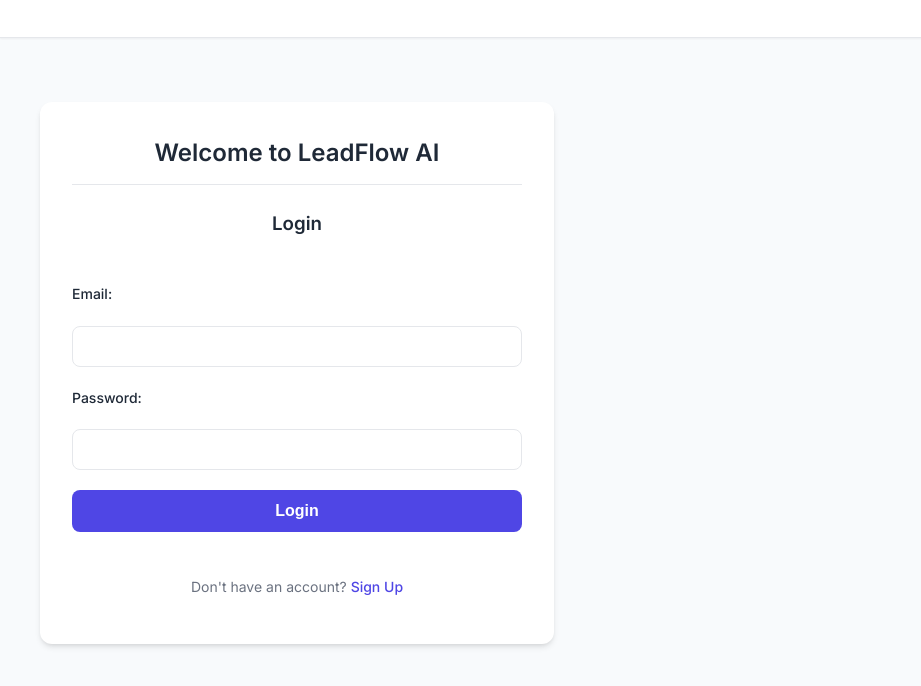
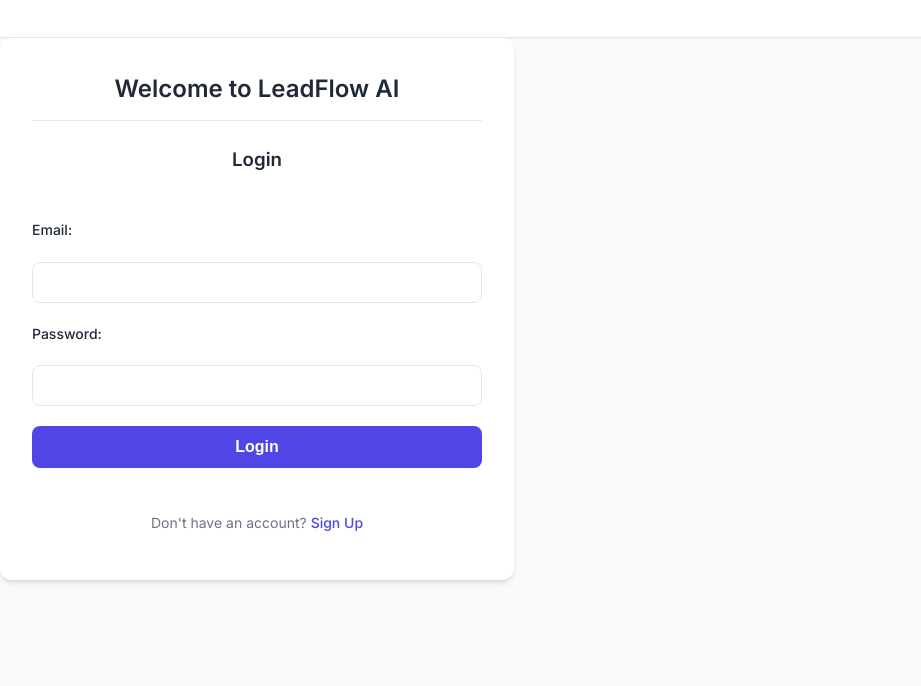
Before and after one commit to owenncampbell/leadflow-ai, a website with bundled scripts: page frontend/index.html in a window 1280 px wide. Shown: the part 108-794 px from the top of the page, without its empty margins (0-921 px from the left). Built offline with nearby package versions, Linux system fonts and the light colour scheme.

Commit message:
fix: Resolve conflicting styles for auth section centering

```diff
--- a/frontend/index.html
+++ b/frontend/index.html
@@ -13,7 +13,7 @@
         <button id="logout-button" style="display: none;">Logout</button>
     </header>
 
-    <div id="auth-section" class="main-container">
+    <div id="auth-section">
         <section class="auth-card">
             <h2>Welcome to LeadFlow AI</h2>
 
```
